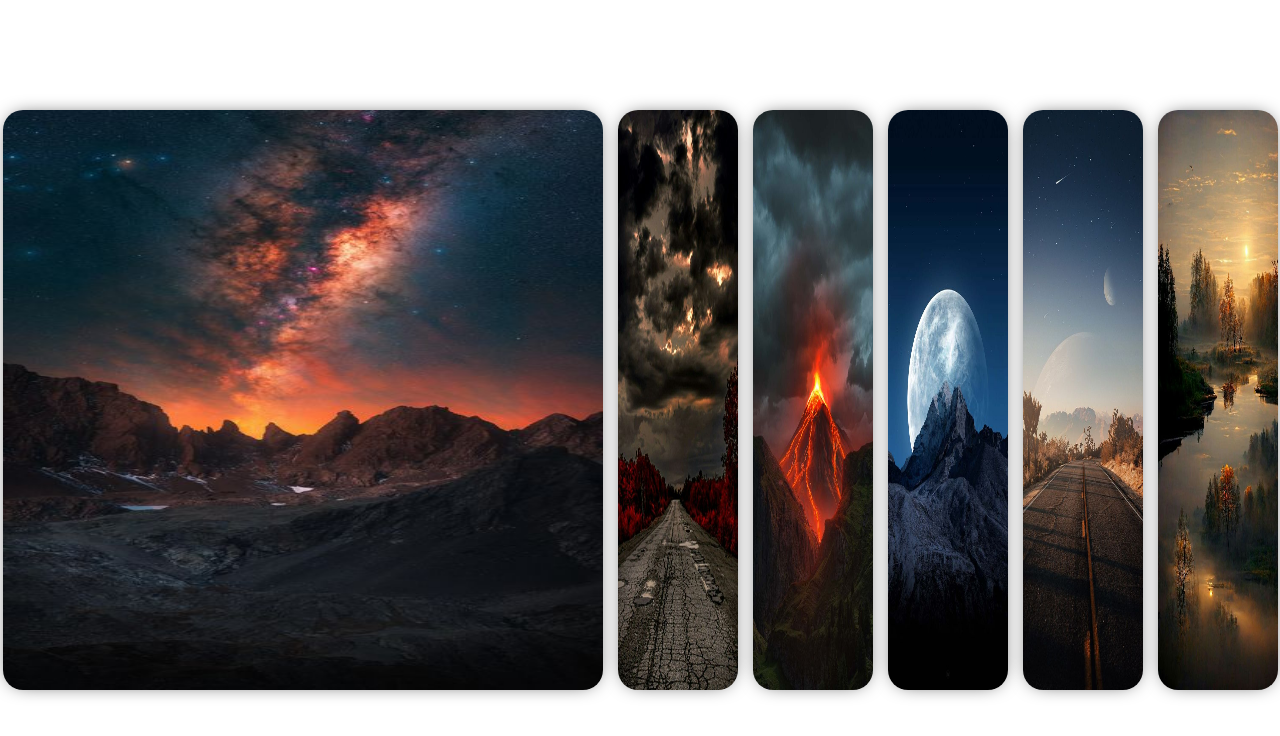
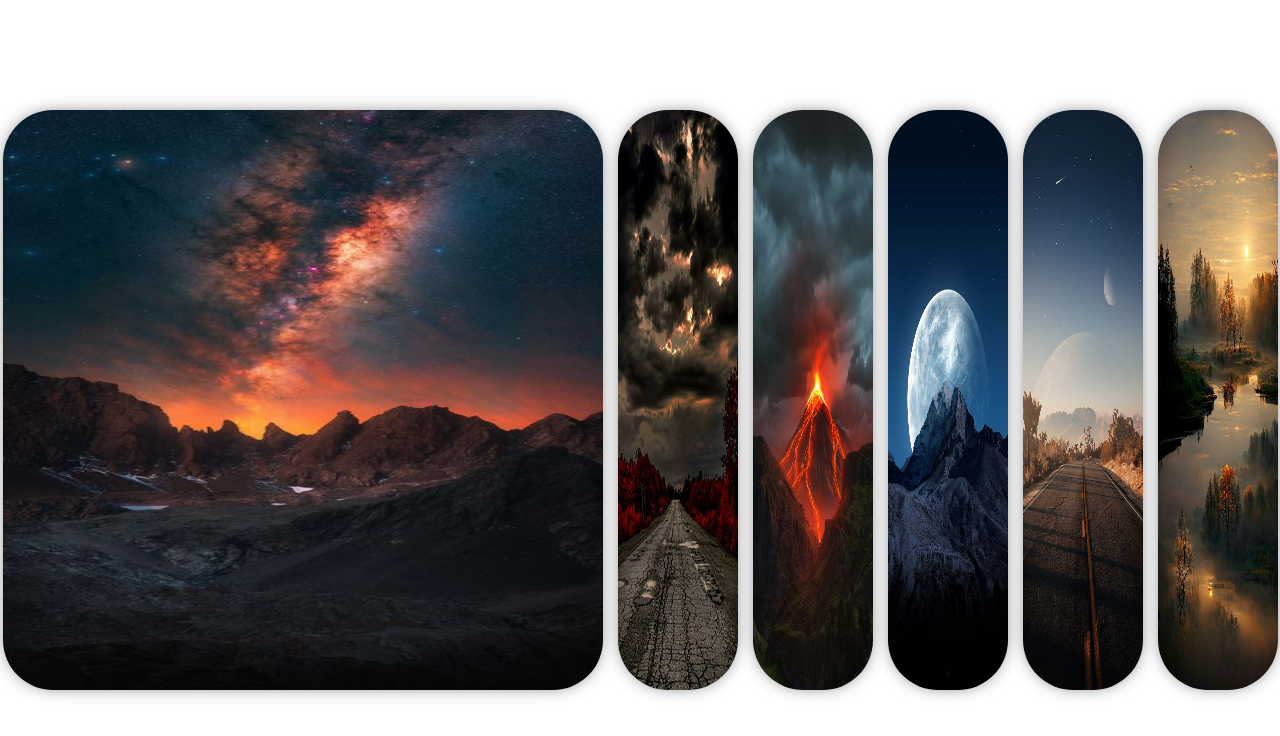
Before and after one commit to MoussaBenboudina/tp-2, a plain HTML site: page index.html in a window 1280 px wide. Drawn offline with Linux system fonts and the light colour scheme.

Commit message:
Update style.css

```diff
--- a/style.css
+++ b/style.css
@@ -21,15 +21,10 @@ body{
 .container img{
     width: 120px;
     height: 580px;
-    border-radius: 20px;
+    border-radius: 50px;
     transition: var(--main-transition);
  box-shadow: 0px 0px 20px -8px black;
 }
-.container img:hover{
-    opacity: 1;
-    filter: blur(0);
-}
 img.active{
-    filter: blur(0);
     width: 600px;
 }
```
